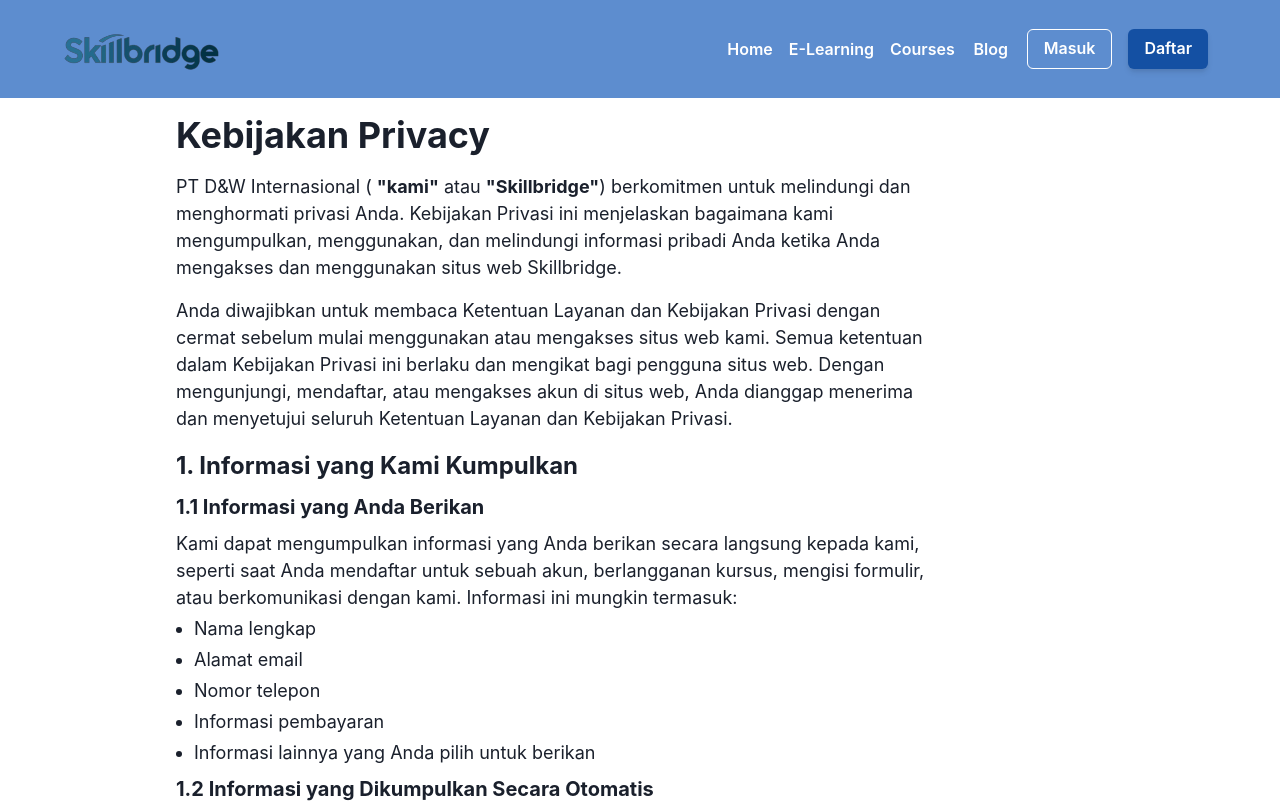
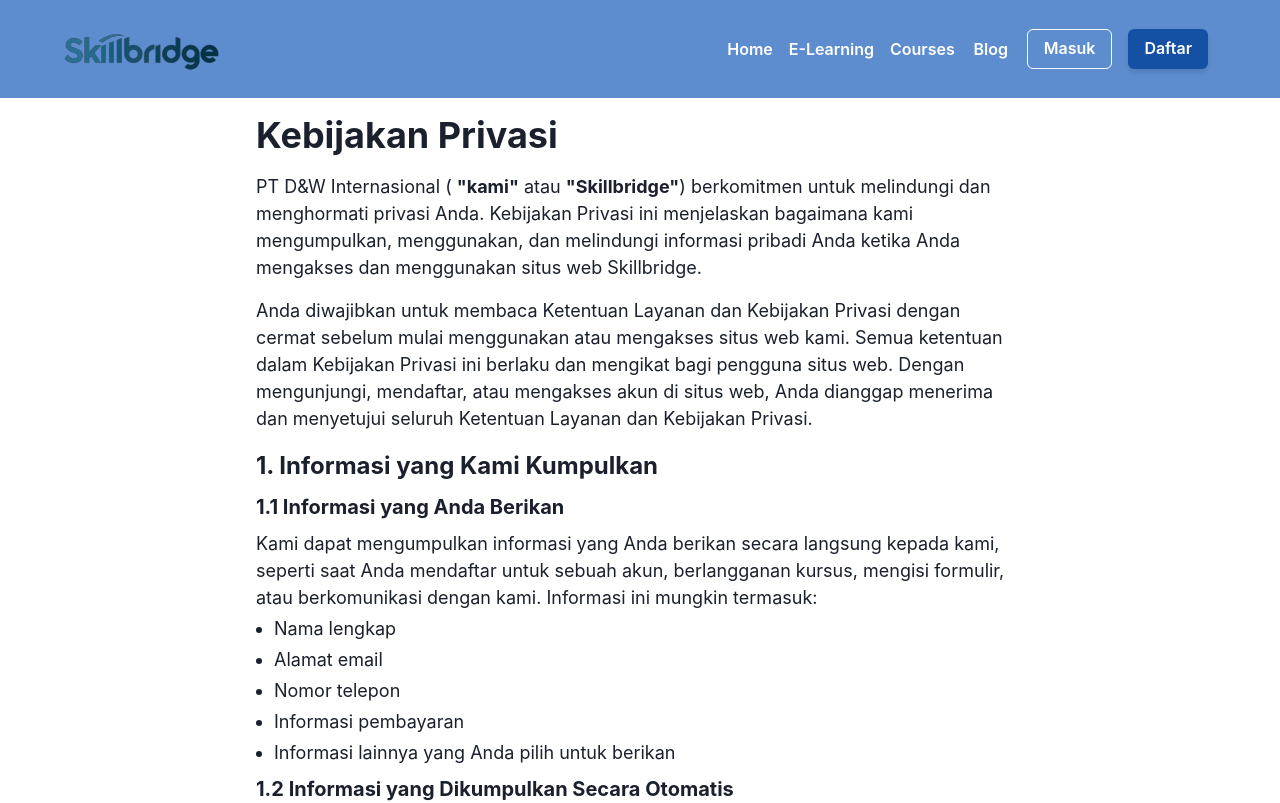
Before and after one commit to winbiz-project/online_course_fe, a React (Vite) app: page /privacy in a window 1280 px wide. Shown: the top 803 px of the page. Built offline with nearby package versions, Linux system fonts and the light colour scheme.

Commit message:
feat: add Kebijakan Privasi Page and routing Kebijakan Privasi on footer to the page

```diff
--- a/src/components/footer.jsx
+++ b/src/components/footer.jsx
@@ -339,7 +339,7 @@
                         <Flex direction="column">
                             <Link href="#">FAQ</Link>
                             <Link href="/terms">Syarat dan Ketentuan</Link>
-                            <Link href="/privacy">Ketentuan Privasi</Link>
+                            <Link href="/privacy">Kebijakan Privasi</Link>
                         </Flex>
                         </Box>
 
--- a/src/pages/privacy/index.jsx
+++ b/src/pages/privacy/index.jsx
@@ -5,9 +5,9 @@
 const Privacy = () => {
   return (
     <Layout>
-        <Box p={4} maxW="800px" mx="40">
+        <Box p={4} maxW="800px" mx="auto">
             <Heading as="h1" size="xl" mb={4}>
-                Kebijakan Privacy
+                Kebijakan Privasi
             </Heading>
             <Text fontSize="lg" mb={4}>
                 PT D&W Internasional ( <Text as={'span'} fontWeight={'bold'}>"kami"</Text> atau <Text as={'span'} fontWeight={'bold'}> "Skillbridge"</Text>) berkomitmen untuk melindungi dan menghormati privasi Anda. Kebijakan Privasi ini menjelaskan bagaimana kami mengumpulkan, menggunakan, dan melindungi informasi pribadi Anda ketika Anda mengakses dan menggunakan situs web Skillbridge.
```
